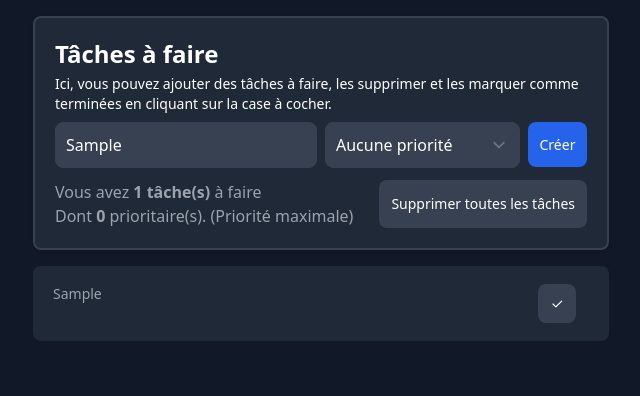
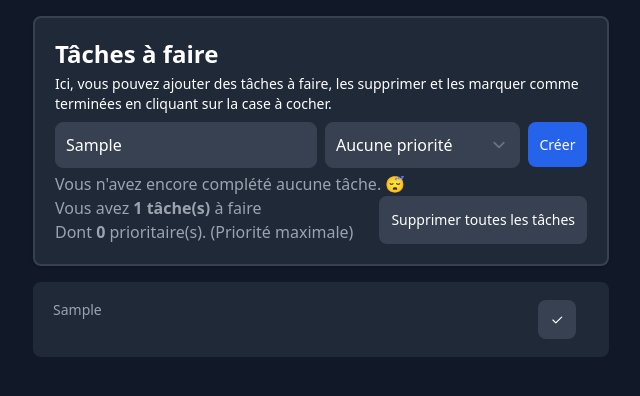
Before and after one commit to Steellgold/todo-list, a Next.js app: page / in a window 1280 px wide. Both pictures are taken after typing "Sample" into the empty fields and a click on the button "Créer". Shown: the top 396 px of the page, without its empty margins (319-959 px from the left). Built offline with nearby package versions, Linux system fonts and the light colour scheme.

Commit message:
Complete task

```diff
--- a/app/page.tsx
+++ b/app/page.tsx
@@ -54,8 +54,18 @@ export default function Home() : ReactElement {
           </label>
         </form>
 
+        {taskStore.completedTasks.length === 0 && (
+          <p className="mt-1 text-gray-400">Vous n{"'"}avez encore complété aucune tâche. 😴</p>
+        )}
+
+        {taskStore.completedTasks.length > 0 && (
+          <p className="mt-1 text-gray-400">
+            Vous avez complété <strong>{taskStore.completedTasks.length} tâche(s)</strong> ! 🎉
+          </p>
+        )}
+
         {taskStore.tasks.length > 0 && (
-          <div className="mt-3 justify-between flex gap-2">
+          <div className="justify-between flex gap-2">
             <p>
               <span className="text-gray-400">
                 Vous avez <strong>{taskStore.tasks.length} tâche(s)</strong> à faire<br />
@@ -103,7 +113,7 @@ export default function Home() : ReactElement {
             </div>
 
             <div className="col-span-1 items-center mx-auto flex">
-              <Button variant="action" onClick={() => taskStore.deleteTask(task.id)}>
+              <Button variant="action" onClick={() => taskStore.completeTask(task)}>
                 <TbCheck />
               </Button>
             </div>
--- a/lib/utils/stores/tasks.store.ts
+++ b/lib/utils/stores/tasks.store.ts
@@ -6,6 +6,11 @@ import { TaskStore } from "./tasks.types";
 export const useTasksStore = create(
   persist<TaskStore>(set => ({
     tasks: [] as Task[],
+    completedTasks: [] as Task[],
+    completeTask: task => set(state => ({
+      completedTasks: [...state.completedTasks, task],
+      tasks: state.tasks.filter(t => t.id !== task.id)
+    })),
     setTasks: tasks => set({ tasks }),
     addTask: task => set(state => ({
       tasks: [...state.tasks, task]
--- a/lib/utils/stores/tasks.types.ts
+++ b/lib/utils/stores/tasks.types.ts
@@ -2,6 +2,8 @@ import { Task } from "../types";
 
 export type TaskStore = {
   tasks: Task[];
+  completedTasks: Task[];
+  completeTask(task: Task): void;
   setTasks: (tasks: Task[]) => void;
   addTask: (task: Task) => void;
   deleteTask(id: number): void;
```
